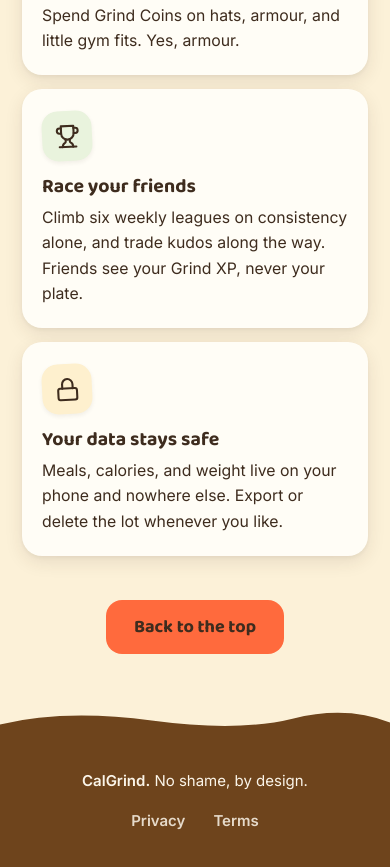
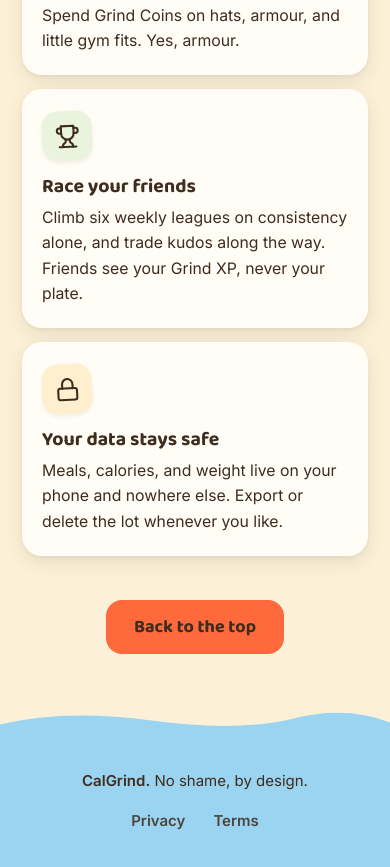
Before and after one commit to calgrindapp/calgrind-landing, a plain HTML site: page index.html in a window 390 px wide. Shown: the part 2055-2922 px from the top of the page. Drawn offline with Linux system fonts and the light colour scheme.

Commit message:
Landing: sky-blue footer so both mobile bars match end to end
iOS colours both phone bars from the single body background (sky). The
brown footer was the only mismatch at the bottom, so recolour the footer
and its dune transition to sky with dark text. Now top header, body, and
footer are all sky: both bars match with no overscroll mismatch.
Reverted the earth theme-color experiment.

Co-Authored-By: Claude Opus 4.8 <noreply@anthropic.com>

```diff
--- a/index.html
+++ b/index.html
@@ -19,7 +19,7 @@
 <meta name="twitter:title" content="CalGrind: log meals, earn XP, grow a giraffe">
 <meta name="twitter:description" content="Eat well, earn Grind XP, and raise one of twelve Grindlings from tiny hatchling to legend. Join the waitlist.">
 <meta name="twitter:image" content="https://calgrind.com/og-zuri.png">
-<meta name="theme-color" content="#6E441C">
+<meta name="theme-color" content="#9AD4F0">
 <link rel="icon" type="image/png" href="favicon.png">
 <link rel="apple-touch-icon" href="apple-touch-icon.png">
 <link rel="preload" as="image" href="zuri-welcome.webp" imagesrcset="zuri-welcome.webp 1x, zuri-welcome@2x.webp 2x" type="image/webp" fetchpriority="high">
@@ -128,9 +128,9 @@ h2{font-size:clamp(28px,4.2vw,40px);margin-bottom:10px}
 .icobox svg{width:25px;height:25px;stroke:var(--ink);stroke-width:2;fill:none;stroke-linecap:round;stroke-linejoin:round}
 .t-y{background:#FEF0CE}.t-c{background:#FDE4D9}.t-g{background:#E9F3DD}
 /* footer */
-footer.site{background:var(--earth);color:var(--cream);padding:30px 0 38px;text-align:center;font-size:15px;margin-top:-1px}
+footer.site{background:var(--sky-top);color:var(--ink);padding:30px 0 38px;text-align:center;font-size:15px;margin-top:-1px}
 .foot-links{margin-top:12px;display:flex;gap:24px;justify-content:center}
-.foot-links a{color:var(--cream);text-decoration:none;font-weight:600;opacity:.85;padding:4px 2px}
+.foot-links a{color:var(--ink);text-decoration:none;font-weight:600;opacity:.85;padding:4px 2px}
 .foot-links a:hover{opacity:1;text-decoration:underline}
 /* reveal */
 .rise{opacity:0}
@@ -321,7 +321,7 @@ html{scroll-behavior:auto}
     </div>
     <div class="totop-wrap rise"><a class="btn totop" href="#top">Back to the top</a></div>
   </div>
-  <svg class="dune" viewBox="0 0 1440 70" preserveAspectRatio="none" aria-hidden="true"><path fill="#6E441C" d="M0 70 L0 38 Q 240 6 560 30 T 1080 26 T 1440 34 L1440 70 Z"/></svg>
+  <svg class="dune" viewBox="0 0 1440 70" preserveAspectRatio="none" aria-hidden="true"><path fill="#9AD4F0" d="M0 70 L0 38 Q 240 6 560 30 T 1080 26 T 1440 34 L1440 70 Z"/></svg>
 </section>
 
 </main>
```
